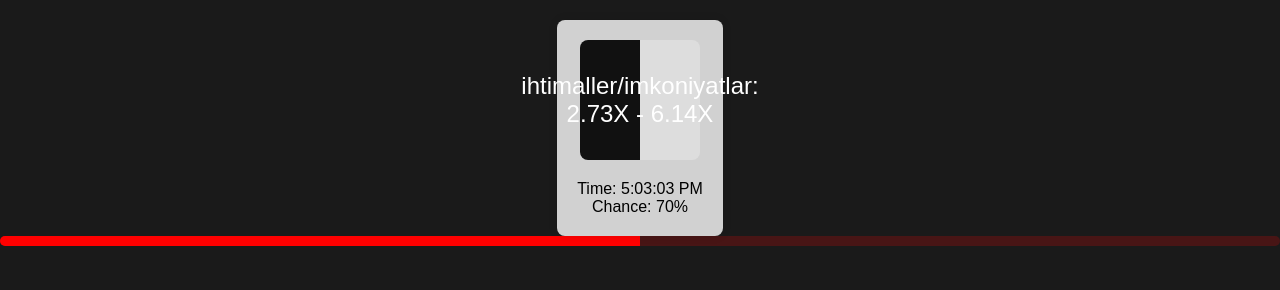
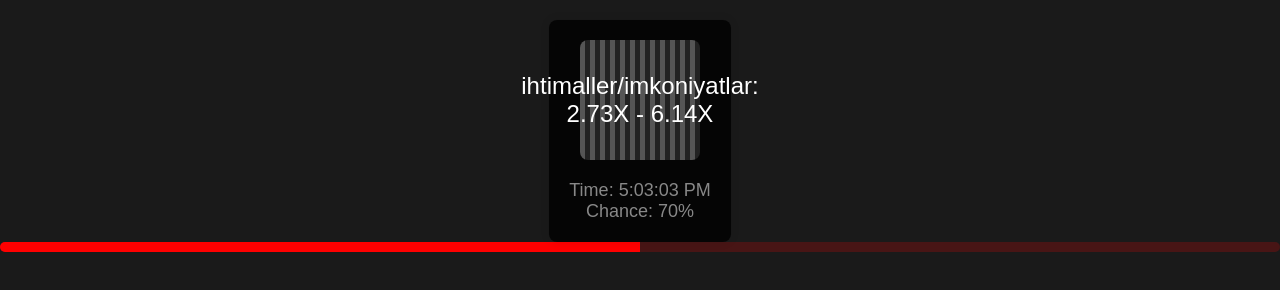
Before and after one commit to Ayoso/WebApp3, a website: page index.html in a window 1280 px wide. Drawn offline with Linux system fonts and the light colour scheme.

Commit message:
Initial commit

```diff
--- a/styles.css
+++ b/styles.css
@@ -14,7 +14,7 @@ body {
     position: relative;
     text-align: center;
     padding: 20px;
-    background-color: rgba(255, 255, 255, 0.8); /* Полупрозрачный белый фон */
+    background-color: rgba(0, 0, 0, 0.8); /* Полупрозрачный темно-серый фон */
     border-radius: 8px;
     box-shadow: 0 0 10px rgba(0, 0, 0, 0.1);
     max-width: 600px; /* Максимальная ширина контейнера */
@@ -24,12 +24,13 @@ body {
 .coefficients-container {
     width: 120px; /* Ширина контейнера коэффициентов */
     height: 120px; /* Высота контейнера коэффициентов */
-    background: linear-gradient(to right, #111 50%, #ddd 50%); /* Полосатый фон */
+    background: repeating-linear-gradient(90deg, #555, #555 5px, #222 5px, #222 10px); /* Полосатый темно-серый фон */
     border-radius: 8px;
     display: flex;
     justify-content: center;
     align-items: center;
     margin: auto; /* Центрируем по горизонтали */
+    margin-bottom: 20px; /* Отступ снизу */
 }
 
 #coefficientsContainer {
@@ -37,17 +38,13 @@ body {
     color: #fff; /* Белый цвет текста коэффициентов */
 }
 
-.info-container {
-    margin-top: 20px;
-}
-
 .loader-container {
     width: 100%;
-    margin-top: 20px;
     display: flex;
     justify-content: center;
     align-items: center;
     position: relative;
+    margin-bottom: 20px; /* Отступ снизу */
 }
 
 .loader {
@@ -65,7 +62,6 @@ body {
     animation: loaderAnimation 10s linear infinite; /* Анимация полосы загрузки */
 }
 
-
 @keyframes loaderAnimation {
     0% {
         width: 0%; /* Начальная ширина полосы загрузки */
@@ -74,3 +70,9 @@ body {
         width: 100%; /* Конечная ширина полосы загрузки */
     }
 }
+
+#timeContainer,
+#chanceContainer {
+    font-size: 18px;
+    color: #888; /* Серый цвет текста времени и шанса */
+}
```
